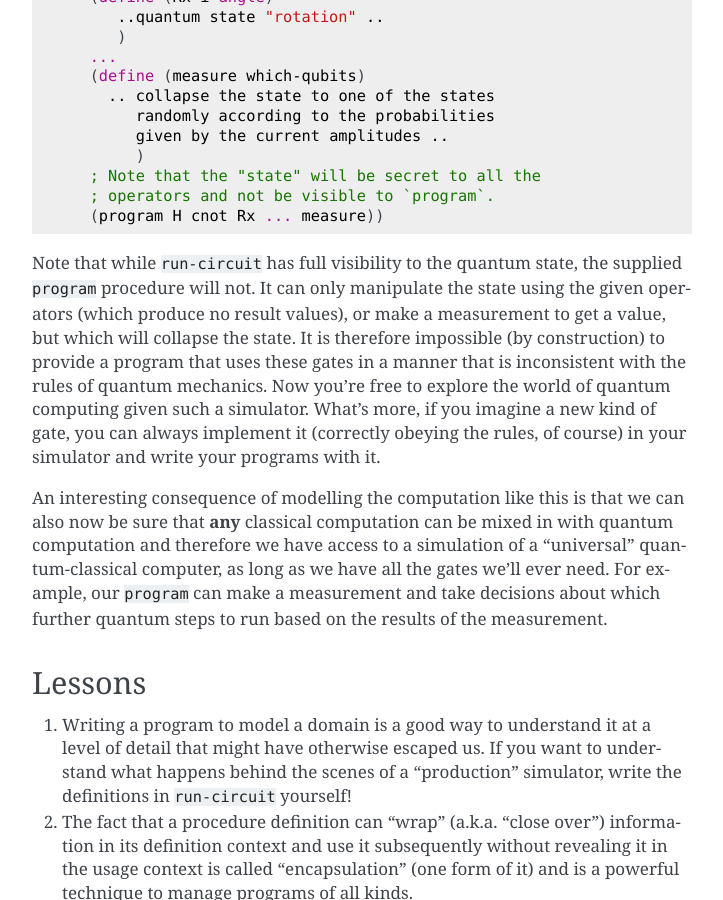
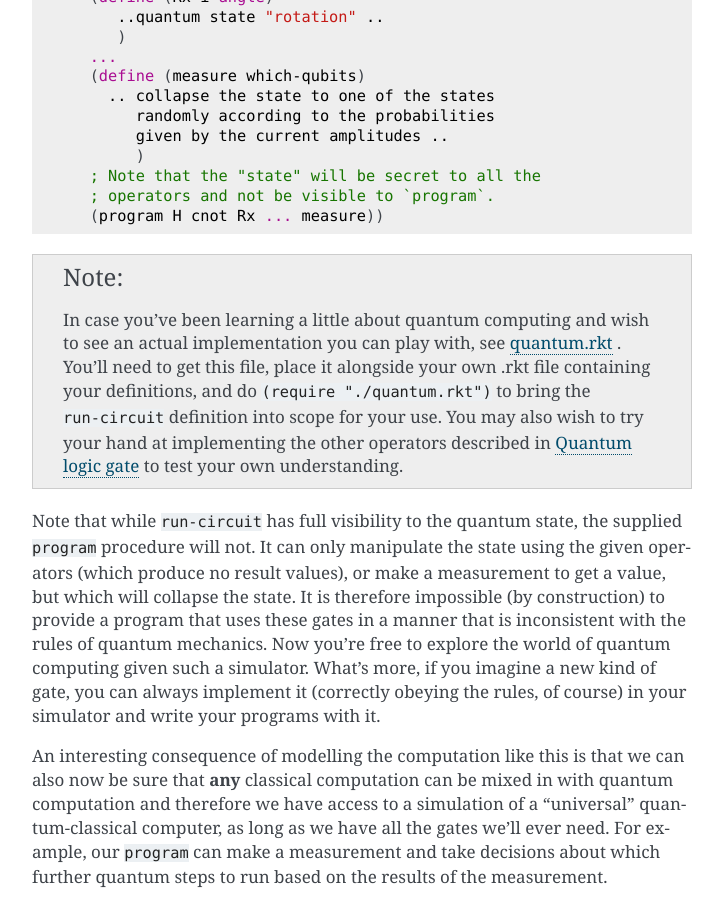
Before and after one commit to kreauniv/complit, a Sphinx documentation site: the page built from source/quantum.rst, in a window 1280 px wide and 900 px high, scrolled down 2509 px. Shown: the whole window, without its empty margins (388-1111 px from the left). Built offline with Sphinx 7.4.7, drawn with Linux system fonts in a browser that asks for light colours.

Commit message:
Added note linked to quantum.rkt

```diff
--- a/source/quantum.rst
+++ b/source/quantum.rst
@@ -135,6 +135,18 @@ written as shown below. [#measure]_
       ; operators and not be visible to `program`.
       (program H cnot Rx ... measure))
 
+.. note:: In case you've been learning a little about quantum
+   computing and wish to see an actual implementation you can play with,
+   see `quantum.rkt`_ . You'll need to get this file, place it alongside
+   your own .rkt file containing your definitions, and do
+   ``(require "./quantum.rkt")`` to bring the ``run-circuit``
+   definition into scope for your use. You may also wish to try
+   your hand at implementing the other operators described
+   in `Quantum logic gate`_ to test your own understanding.
+
+.. _Quantum logic gate: https://en.wikipedia.org/wiki/Quantum_logic_gate
+.. _quantum.rkt: https://github.com/kreauniv/complit/blob/main/source/src/quantum.rkt
+
 Note that while ``run-circuit`` has full visibility to the quantum state,
 the supplied ``program`` procedure will not. It can only manipulate the
 state using the given operators (which produce no result values),
```
